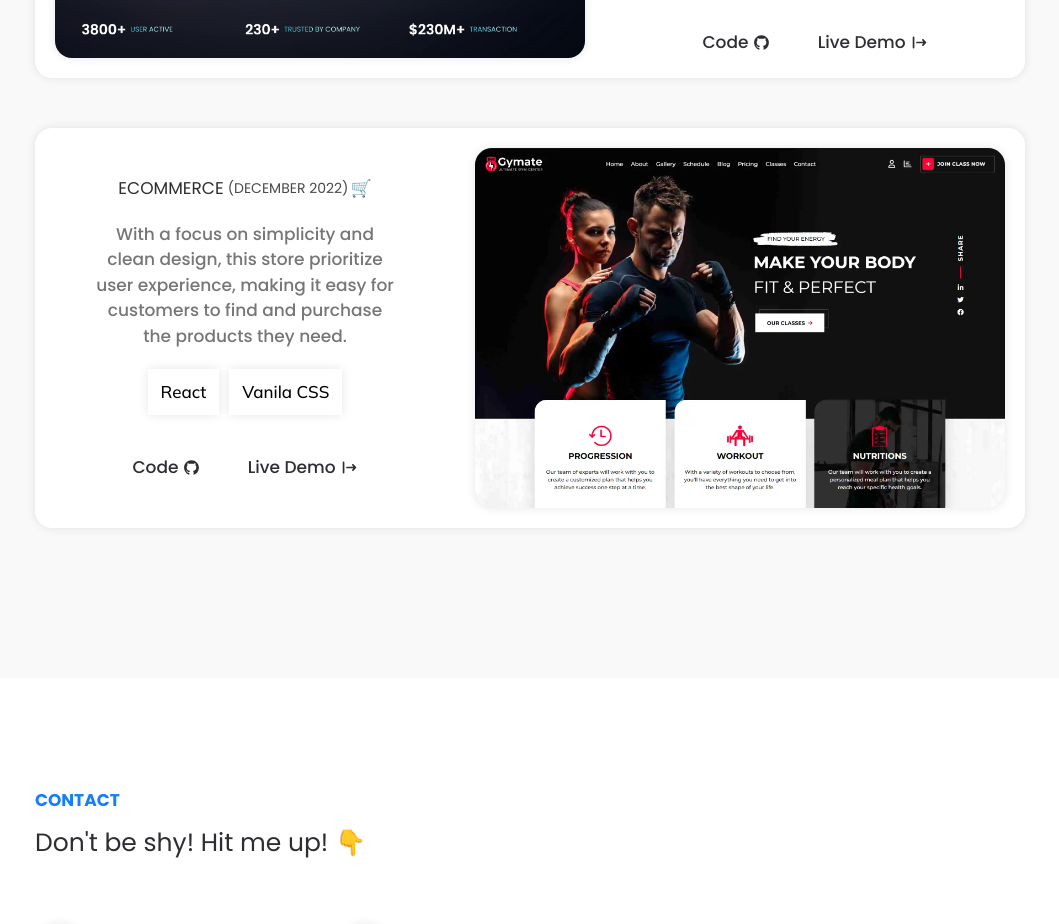
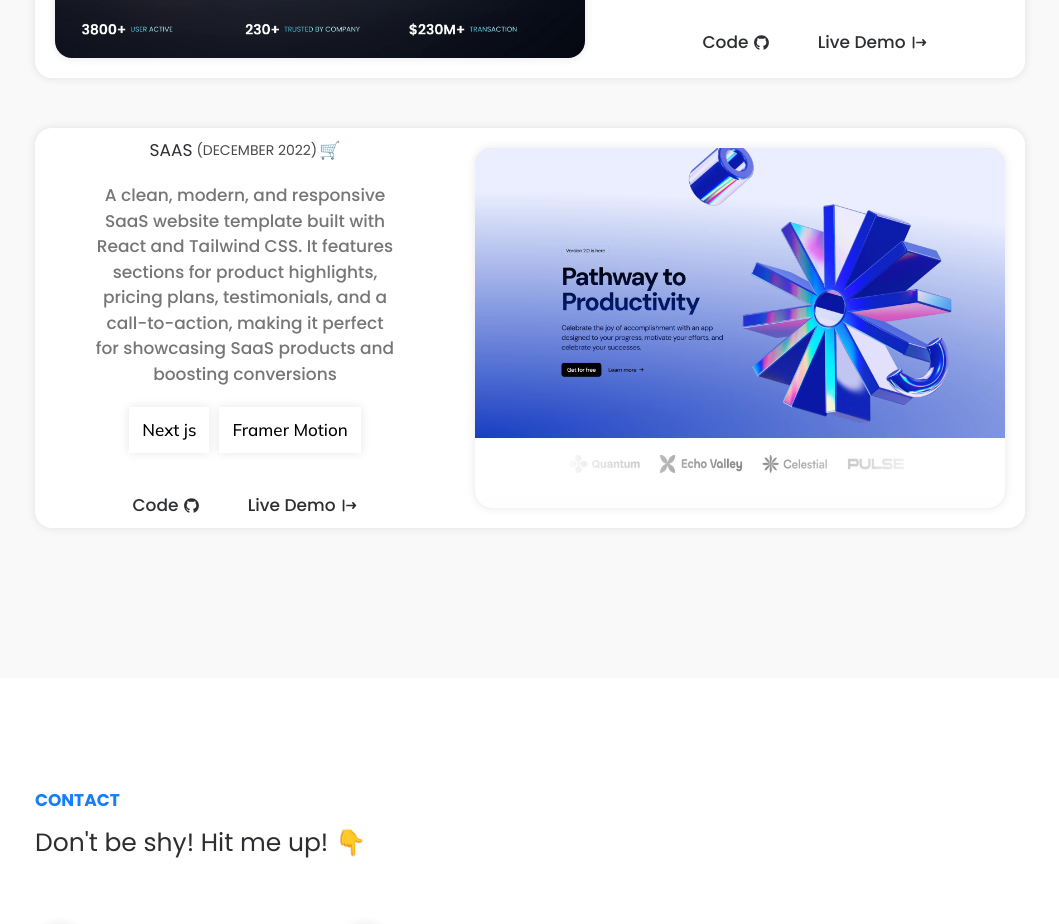
Before and after one commit to sdgsnehal/sdgsnehalportfolio, a React (Vite) app in the folder sdgsnehal/: page / in a window 1280 px wide. Shown: the part 2960-3884 px from the top of the page, without its empty margins (110-1169 px from the left). Built offline with nearby package versions, Linux system fonts and the light colour scheme.

Commit message:
feat(Projects.jsx): update project title, image, description, technologies, code, and demo links for SaaS landing page feat(assets): add new SaaS image for the SaaS landing page project

```diff
--- a/sdgsnehal/src/Components/Projects.jsx
+++ b/sdgsnehal/src/Components/Projects.jsx
@@ -1,4 +1,4 @@
-import Gymate from "../assets/gym.webp";
+import Sass from "../assets/saas.webp";
 import Bank from "../assets/Bank.webp";
 
 import Task from "../assets/task.webp";
@@ -56,14 +56,14 @@ function Projects() {
               />
 
               <Probox
-                title="Ecommerce"
+                title="SaaS"
                 date="(December 2022)"
-                img={Gymate}
-                description="With a focus on simplicity and clean design, this store prioritize user experience, making it easy for customers to find and purchase the products they need."
-                techno1="React"
-                techno2="Vanila CSS"
-                code="https://github.com/"
-                demo="https://minimalist-e-commerce.vercel.app/"
+                img={Sass}
+                description="A clean, modern, and responsive SaaS website template built with React and Tailwind CSS. It features sections for product highlights, pricing plans, testimonials, and a call-to-action, making it perfect for showcasing SaaS products and boosting conversions"
+                techno1="Next js"
+                techno2="Framer Motion"
+                code="https://github.com/sdgsnehal/light-saas-landing-page"
+                demo="https://light-saas-landing-page-ten.vercel.app/"
                 scrollY="-71%"
                 icon="🛒"
                 cName="reversed-proj"
```
Also changed, not shown: sdgsnehal/src/assets/saas.webp (added).
